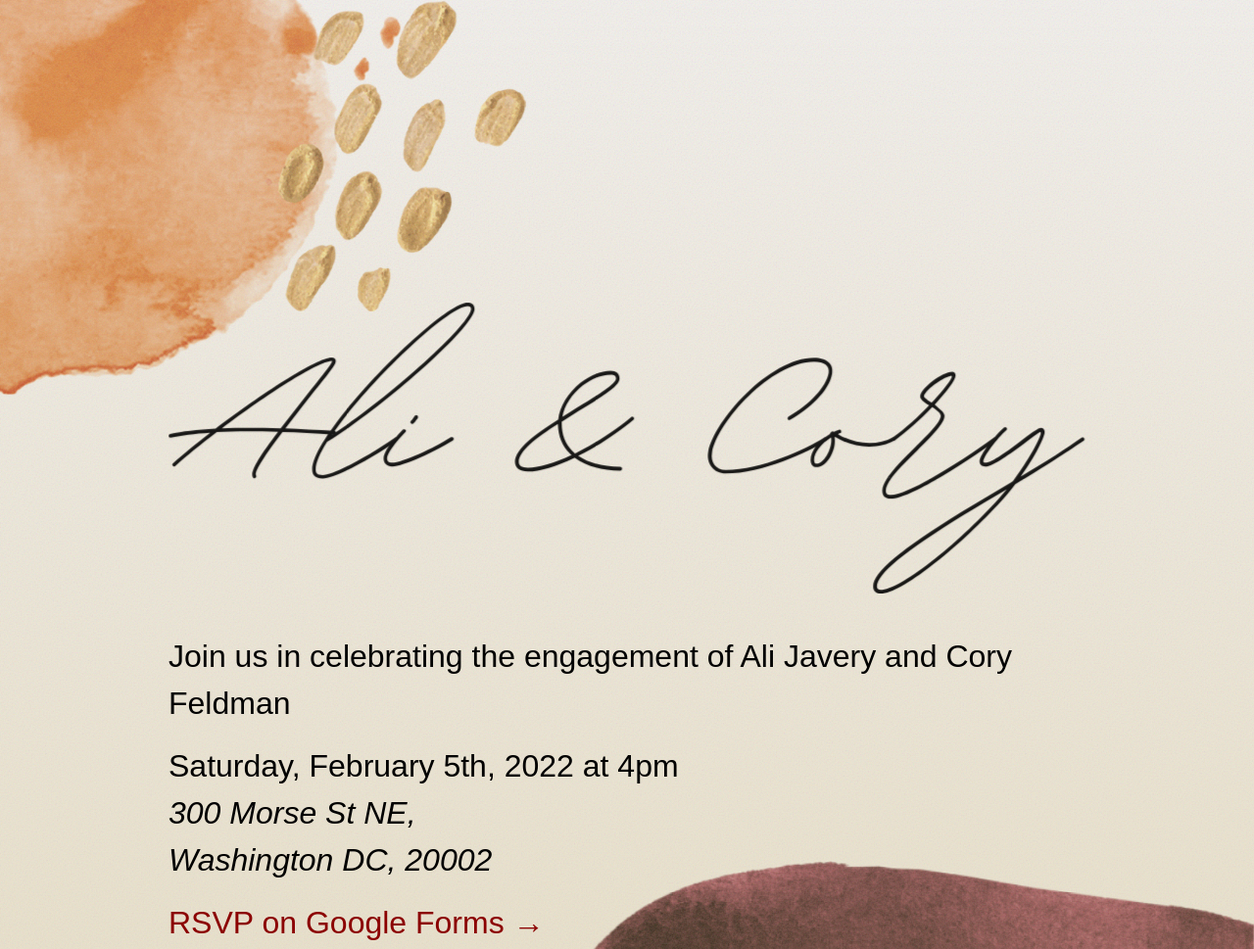
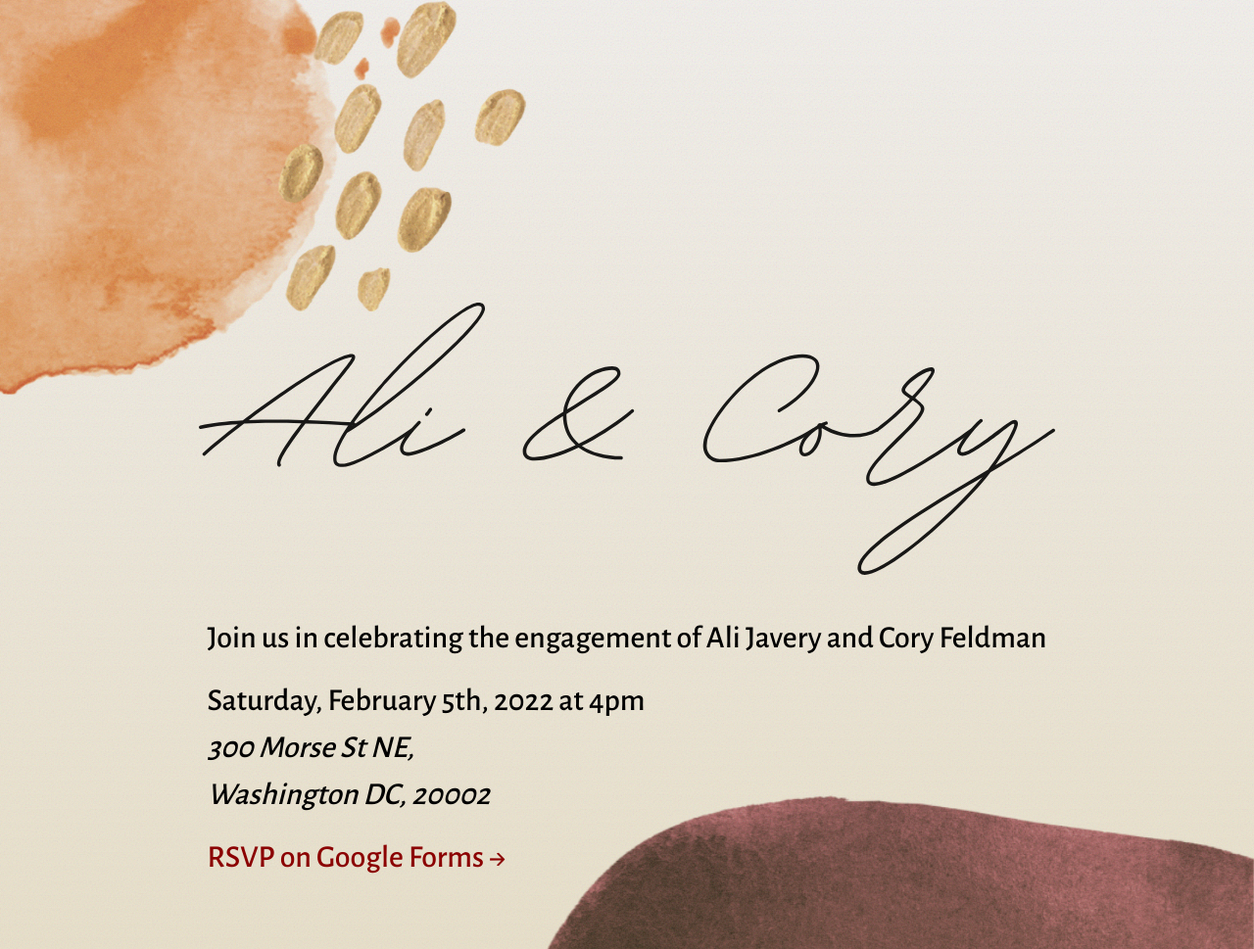
Before and after one commit to smwoll/ali-cory, a website built with Parcel: page src/index.html in a window 1280 px wide. Shown: the top 969 px of the page at 98% size. Built offline with nearby package versions, Linux system fonts and the light colour scheme.

Commit message:
safari is being weird about this font

```diff
--- a/src/style.css
+++ b/src/style.css
@@ -29,6 +29,8 @@ body {
 body {
   line-height: 1.5;
   -webkit-font-smoothing: antialiased;
+  max-width: 100%;
+  overflow: hidden;
 }
 /*
   6. Improve media defaults
@@ -83,7 +85,7 @@ html {
 
 body {
   font-size: 1.6rem;
-  font-family: sans-serif;
+  font-family: "Alegreya Sans", sans-serif;
   font-weight: 300;
   position: relative;
 }
@@ -233,8 +235,11 @@ a:focus .ra {
 .invite-text {
   max-width: 90ch;
   margin: auto;
-  font-size: 2.2rem;
-  @media (min-width: 800px) {
+  font-size: 2.8rem;
+}
+
+@media (min-width: 900px) {
+  .invite-text {
     font-size: 2rem;
   }
 }
```
